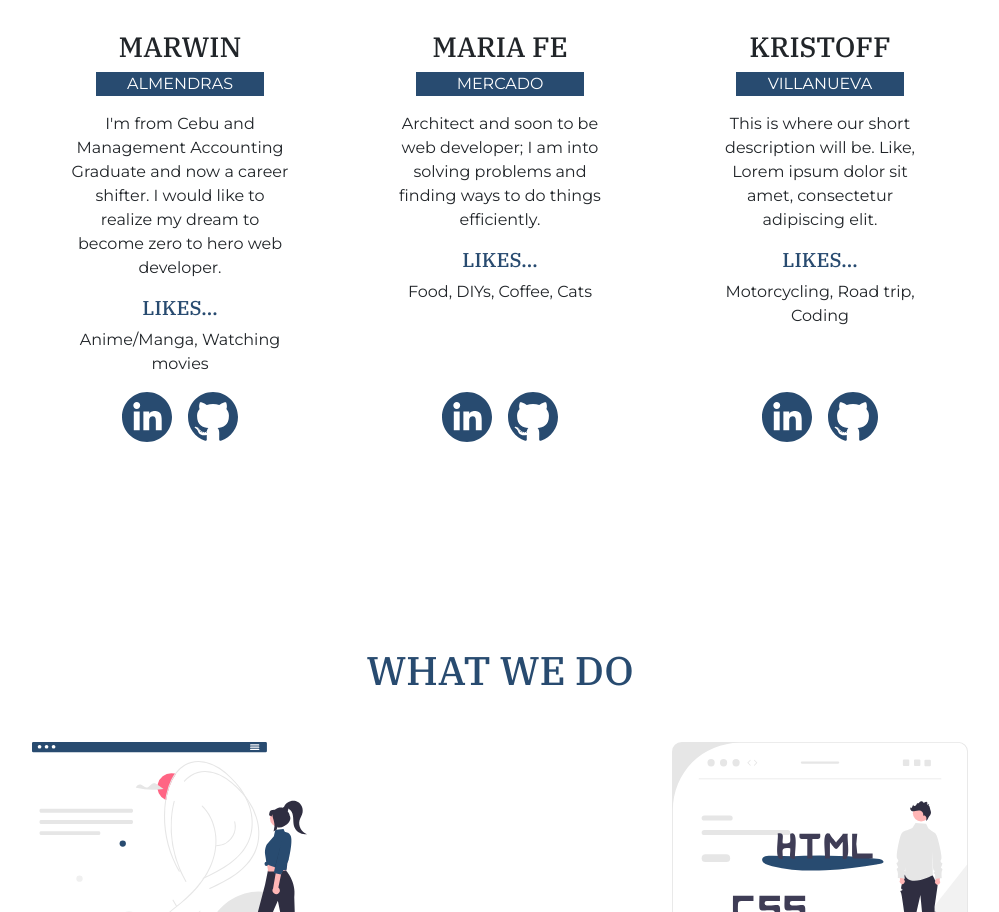
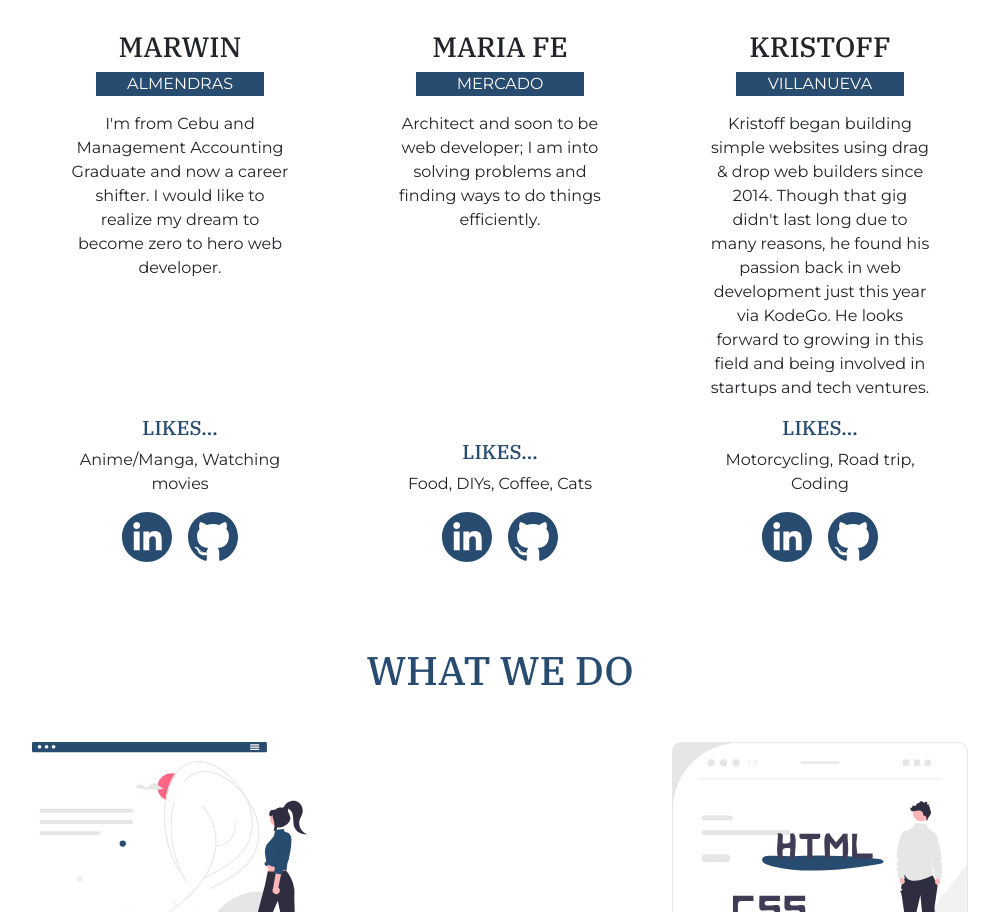
Before and after one commit to fayeMercado/kodego-group-portfolio, a React (Create React App) app: page / in a window 1280 px wide. Shown: the part 1786-2698 px from the top of the page, without its empty margins (140-1139 px from the left). Built offline with nearby package versions, Linux system fonts and the light colour scheme.

Commit message:
updates on team profile

```diff
--- a/src/03TeamProfile/AppTeamProfile.js
+++ b/src/03TeamProfile/AppTeamProfile.js
@@ -29,9 +29,10 @@ export const MemberProfile = (props) => (
         <span>{props.lastName}</span>
       </div>
       <p>{props.description}</p>
+    </div>
+    <div className="d-flex flex-column align-items-center">
       <h5 className="fontMain fontColorMain">LIKES...</h5>
       <p>{props.likes}</p>
-    </div>
       <div className="d-flex text-center gap-3">
         <a href="">
           <img src={linkedin} alt="linkedin" height="50px" />
@@ -41,6 +42,7 @@ export const MemberProfile = (props) => (
         </a>
       </div>
     </div>
+  </div>
 );
 
 AppTeamProfile.propTypes = {};
--- a/src/App.js
+++ b/src/App.js
@@ -37,8 +37,7 @@ function App() {
           imgSrc={kristoff}
           firstName="KRISTOFF"
           lastName="VILLANUEVA"
-          description="This is where our short description will be. Like, Lorem ipsum dolor sit
-      amet, consectetur adipiscing elit."
+          description="Kristoff began building simple websites using drag & drop web builders since 2014. Though that gig didn't last long due to many reasons, he found his passion back in web development just this year via KodeGo. He looks forward to growing in this field and being involved in startups and tech ventures."
           likes="Motorcycling, Road trip, Coding"
         />
       </AppTeamProfile>
```
Lines whose indentation alone changed are shown as unchanged.
